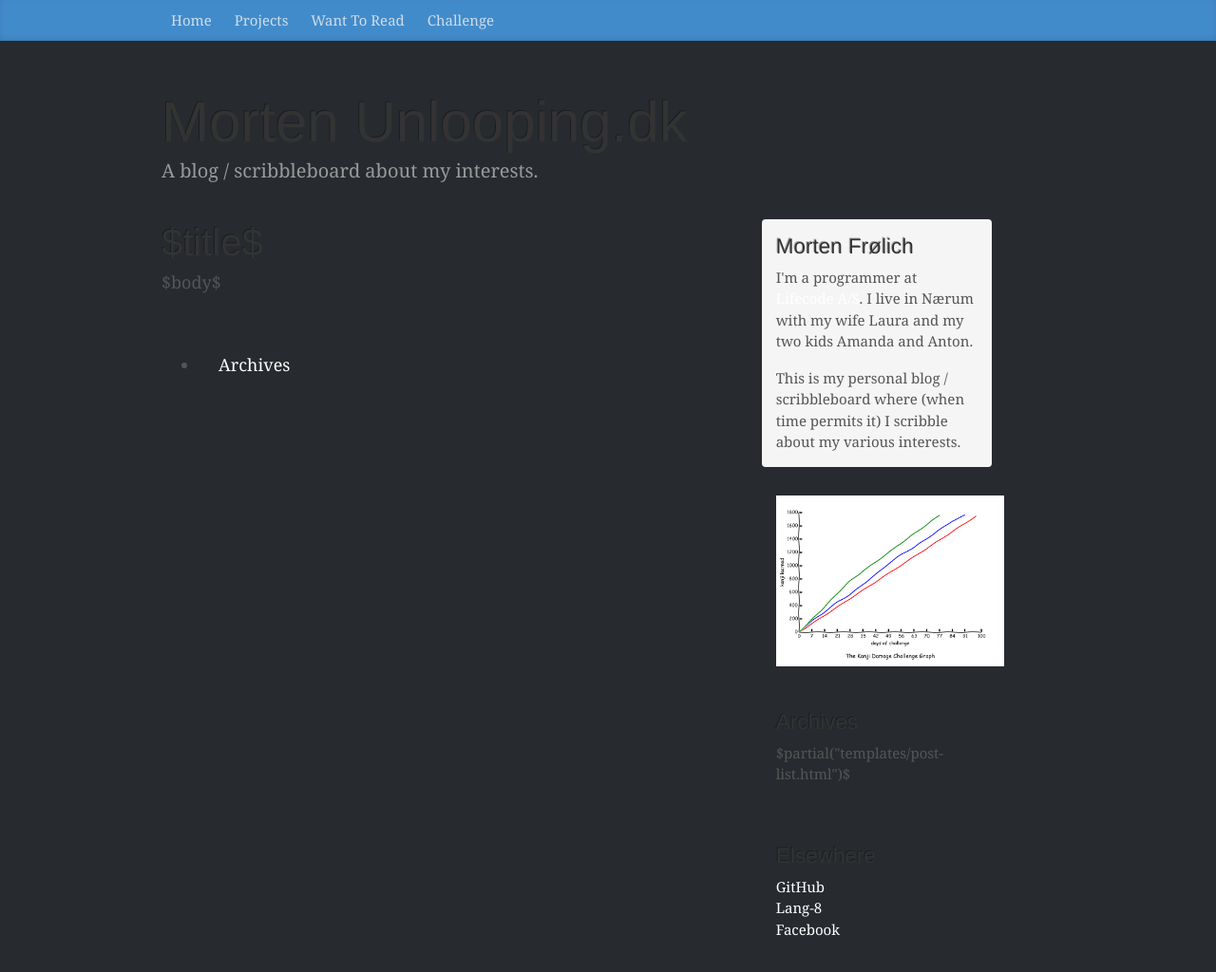
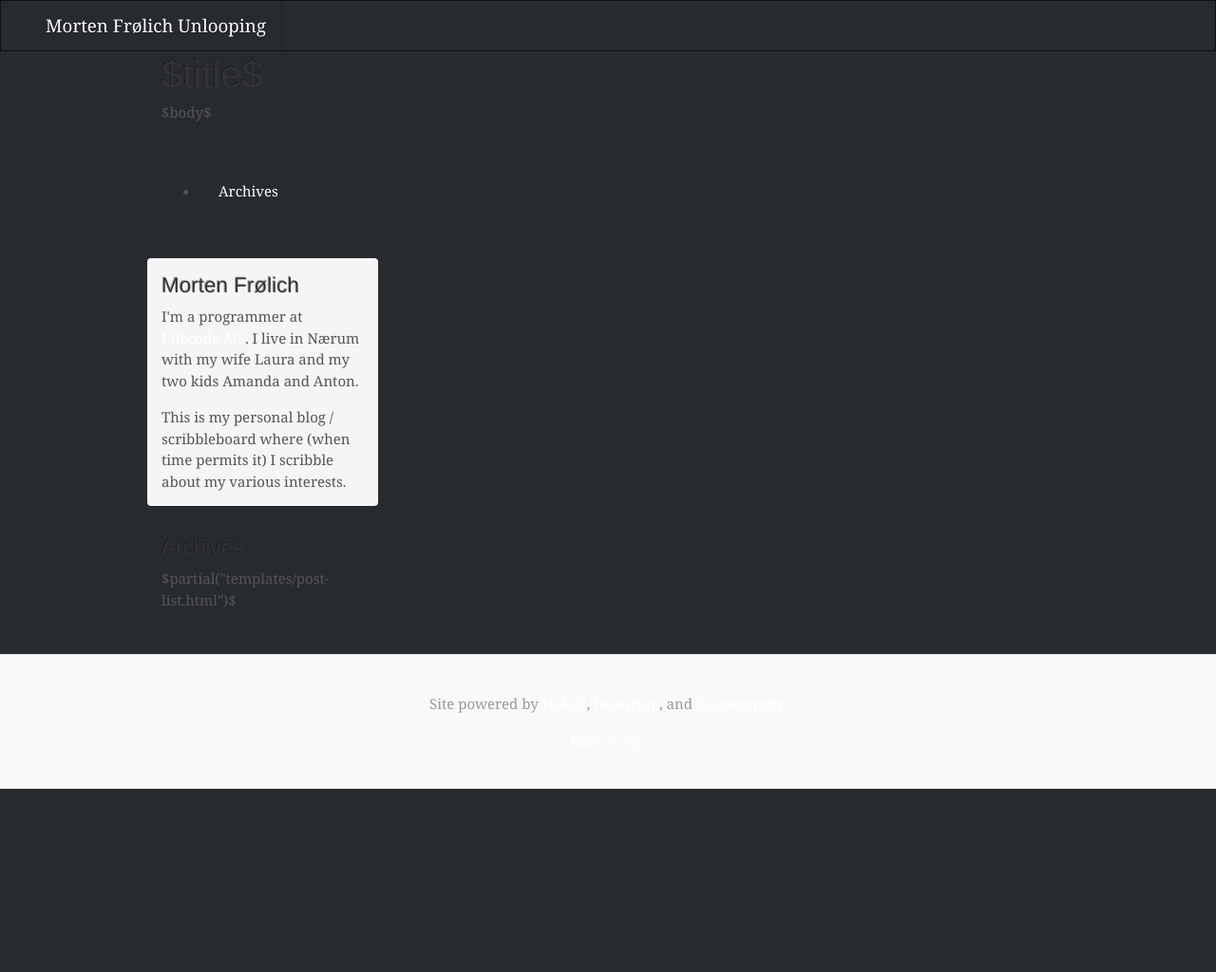
Before and after one commit to mortenfroelich/morten.unlooping.dk, a plain HTML site: page templates/default.html in a window 1280 px wide. Shown: the top 1024 px of the page at 95% size. After the commit the page ends 831 px from the top, so only its background shows below. Drawn offline with nearby package versions, Linux system fonts and the light colour scheme.

Commit message:
update template live wcgw?

```diff
--- a/templates/default.html
+++ b/templates/default.html
@@ -13,6 +13,7 @@
 
     <!-- Bootstrap core CSS -->
     <link href="https://stackpath.bootstrapcdn.com/bootswatch/4.4.0/slate/bootstrap.min.css" rel="stylesheet" integrity="sha384-VcMuMipwZi4w/5TdG2N9UHUemUaq7hskxODXO2q0zBvHMQYXMhFu/+VMLMGv8s8G" crossorigin="anonymous">
+    <link href="//netdna.bootstrapcdn.com/font-awesome/4.0.1/css/font-awesome.css" rel="stylesheet">
 
     <!-- Custom styles for this template -->
     <link href="/css/blog.css" rel="stylesheet">
@@ -25,29 +26,27 @@
   </head>
 
   <body>
-
-    <div class="blog-masthead">
-      <div class="container">
-        <nav class="blog-nav">
-          <a class="blog-nav-item" href="/">Home</a>
-          <a class="blog-nav-item" href="/projects.html">Projects</a>
-          <a class="blog-nav-item" href="/wanttoread.html">Want To Read</a>
-          <a class="blog-nav-item" href="/challenge.html">Challenge</a>
-        </nav>
+    <nav class="navbar navbar-default navbar-static-top">
+      <div class="container-fluid">
+        <div class="navbar-header">
+          <a class="navbar-brand" href="#">Morten Frølich Unlooping</a>
+        </div>
+        <div class="collapse navbar-collapse" id="bs-example-navbar-collapse-1">
+          <ul class="nav navbar-nav">
+            <li><a href="/">Home</a></li>
+            <li><a href="/projects.html">Projects</a></li>
+            <li><a href="/wanttoread.html">Want To Read</a></li>
+            <li><a href="/challenge.html">Challenge</a></li>
+          </ul>
+          <ul class="nav navbar-nav navbar-right">
+            <li><a href="http://github.com/mortenfroelich"><i class="fa fa-github fa-lg fa-fw"></i></a></li>
+          </ul>
+        </div>
       </div>
-    </div>
-
+    </nav>
     <div class="container">
-
-      <div class="blog-header">
-        <h1 class="blog-title">Morten Unlooping.dk</h1>
-        <p class="lead blog-description">A blog / scribbleboard about my interests.</p>
-      </div>
-
       <div class="row">
-
-        <div class="col-sm-8 blog-main">
-
+        <div class="col-md-10 col-md-offset-1">
           <div class="blog-post">
             <h2 class="blog-post-title">$title$</h2>
 
@@ -59,9 +58,7 @@
               <li><a href="/archive.html">Archives</a></li>
             </ul>
           </nav>
-
         </div><!-- /.blog-main -->
-
         <div class="col-sm-3 col-sm-offset-1 blog-sidebar">
           <div class="sidebar-module sidebar-module-inset">
             <h4>Morten Frølich</h4>
@@ -69,22 +66,9 @@
 	    <p>This is my personal blog / scribbleboard where (when time permits it) I scribble about my various interests.</p>
           </div>
           <div class="sidebar-module">
-	  <a href="/challenge.html">
-	    <img src="/images/kanjidamagestatus.png" height="180" width="240"/>
-	  </a>
-	  </div>
-          <div class="sidebar-module">
             <h4>Archives</h4>
             <ol class="list-unstyled">
               $partial("templates/post-list.html")$
-            </ol>
-          </div>
-          <div class="sidebar-module">
-            <h4>Elsewhere</h4>
-            <ol class="list-unstyled">
-              <li><a href="https://www.github.com/mortenfroelich">GitHub</a></li>
-              <li><a href="http://lang-8.com/1247784">Lang-8</a></li>
-              <li><a href="http://www.facebook.com/morten.froelich">Facebook</a></li>
             </ol>
           </div>
         </div><!-- /.blog-sidebar -->
```
